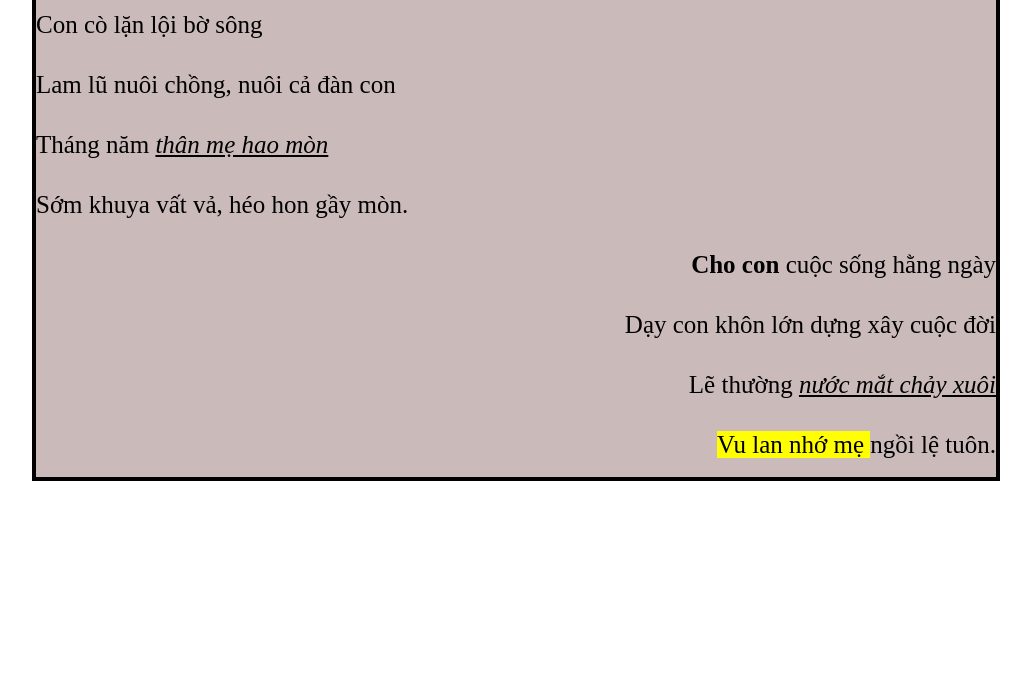
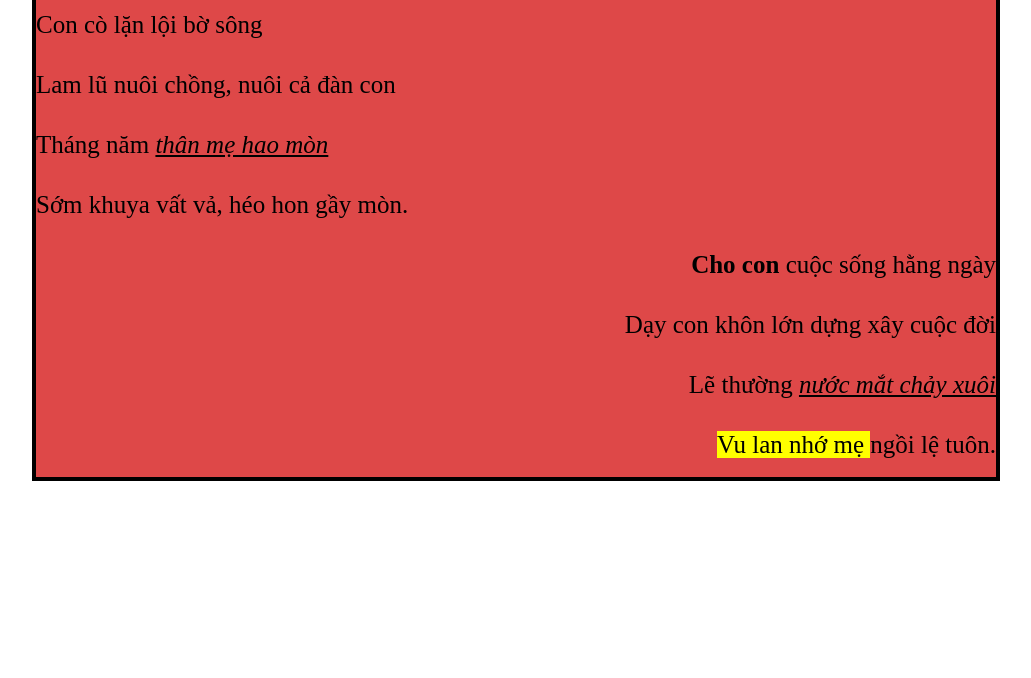
Before and after one commit to LTK2102/codeweb, a plain HTML site: page index.html in a window 1280 px wide. Shown: the part 122-800 px from the top of the page, without its empty margins (124-1155 px from the left). Drawn offline with Linux system fonts and the light colour scheme.

Commit message:
edit file css

```diff
--- a/main.css
+++ b/main.css
@@ -1,7 +1,7 @@
 .main {
     width: 960px;
     margin: 0 auto;
-    background-color: #cbbaba;
+    background-color: #de4848;
     border-width:4px;
     border-style:solid;
     border-color:black;
```
